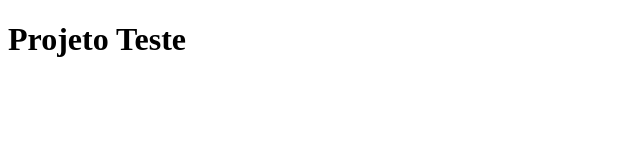
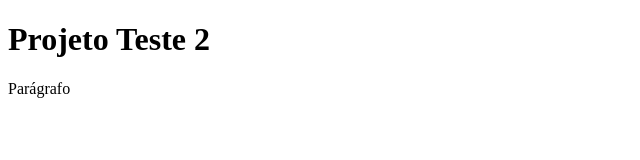
Before and after one commit to ProfessoraRoneide/Meus-projetos-2025, a plain HTML site: page Javascript/index.html in a window 1280 px wide. Shown: the whole page, without its empty margins (0-640 px from the left). Drawn offline with Linux system fonts and the light colour scheme.

Commit message:
Update index.html

```diff
--- a/Javascript/index.html
+++ b/Javascript/index.html
@@ -6,6 +6,7 @@
     <title>Projeto Teste</title>
 </head>
 <body>
-    <h1> Projeto Teste</h1>
+    <h1> Projeto Teste 2</h1>
+    <p> Parágrafo</p>
 </body>
 </html>
```
